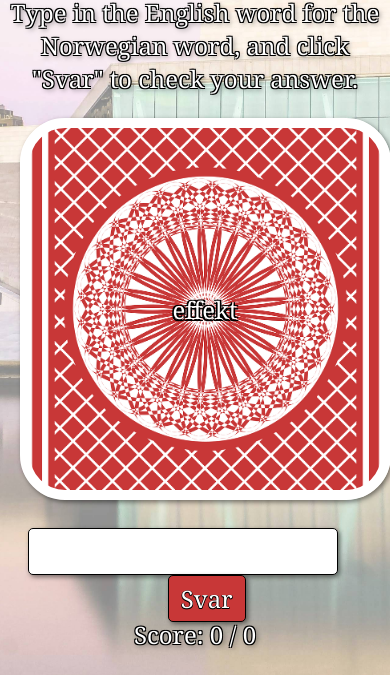
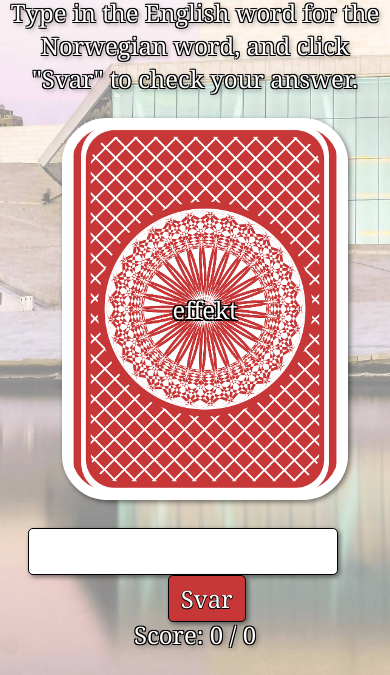
Before and after one commit to nihilai/NorEngLangApp, a website: page index.html in a window 390 px wide. Shown: the part 169-844 px from the top of the page. Drawn offline with Linux system fonts and the light colour scheme.

Commit message:
3rd draft

```diff
--- a/index.html
+++ b/index.html
@@ -149,9 +149,10 @@
           font-size: 1.5em;
         }
         .flashcard-container {
-          width: 90vw;
-          height: 130vh;
+          width: 68.25vw;
+          height: 100vh;
           max-width: 546px;
+          max-height: 800px;
         }
         .front,
         .back {
```
